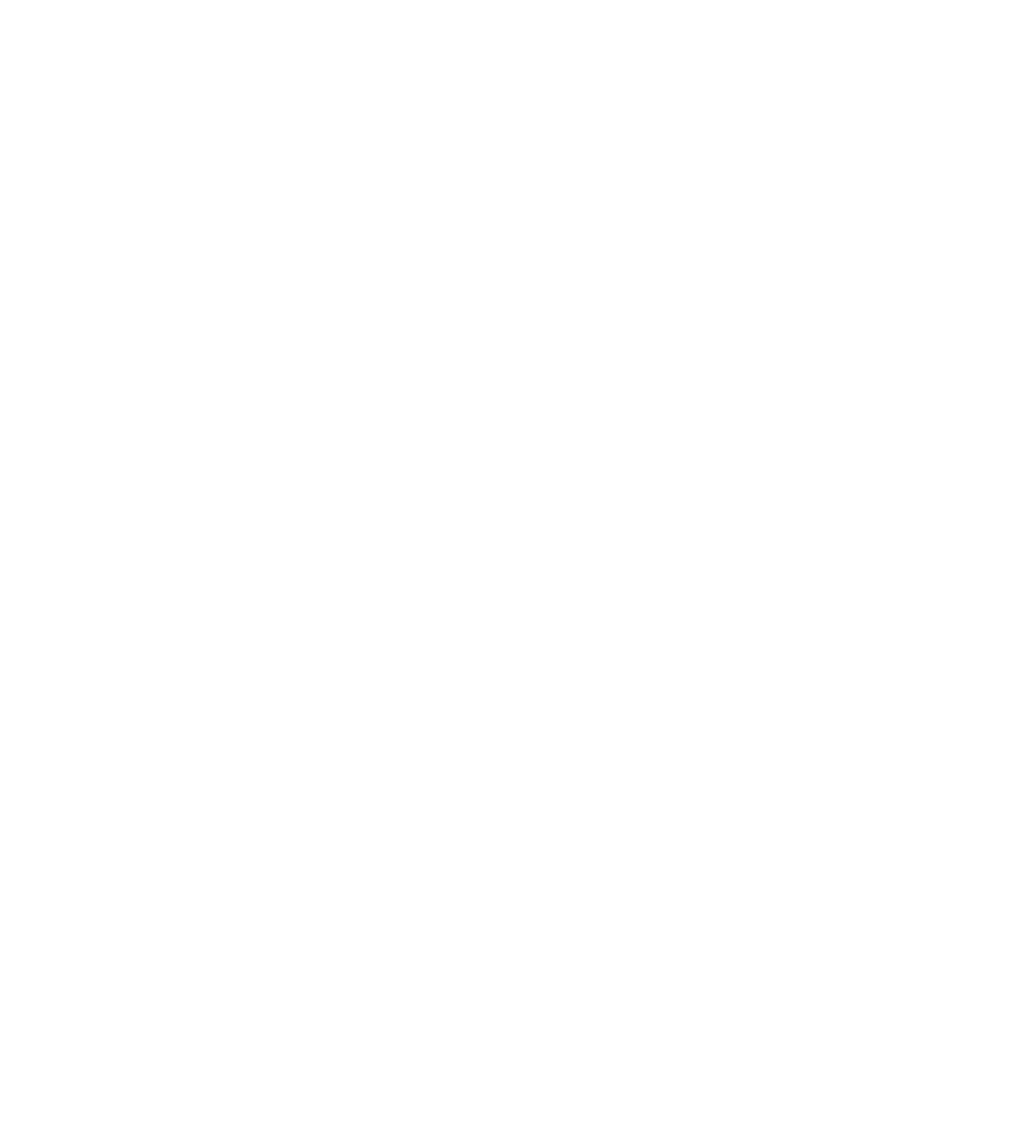
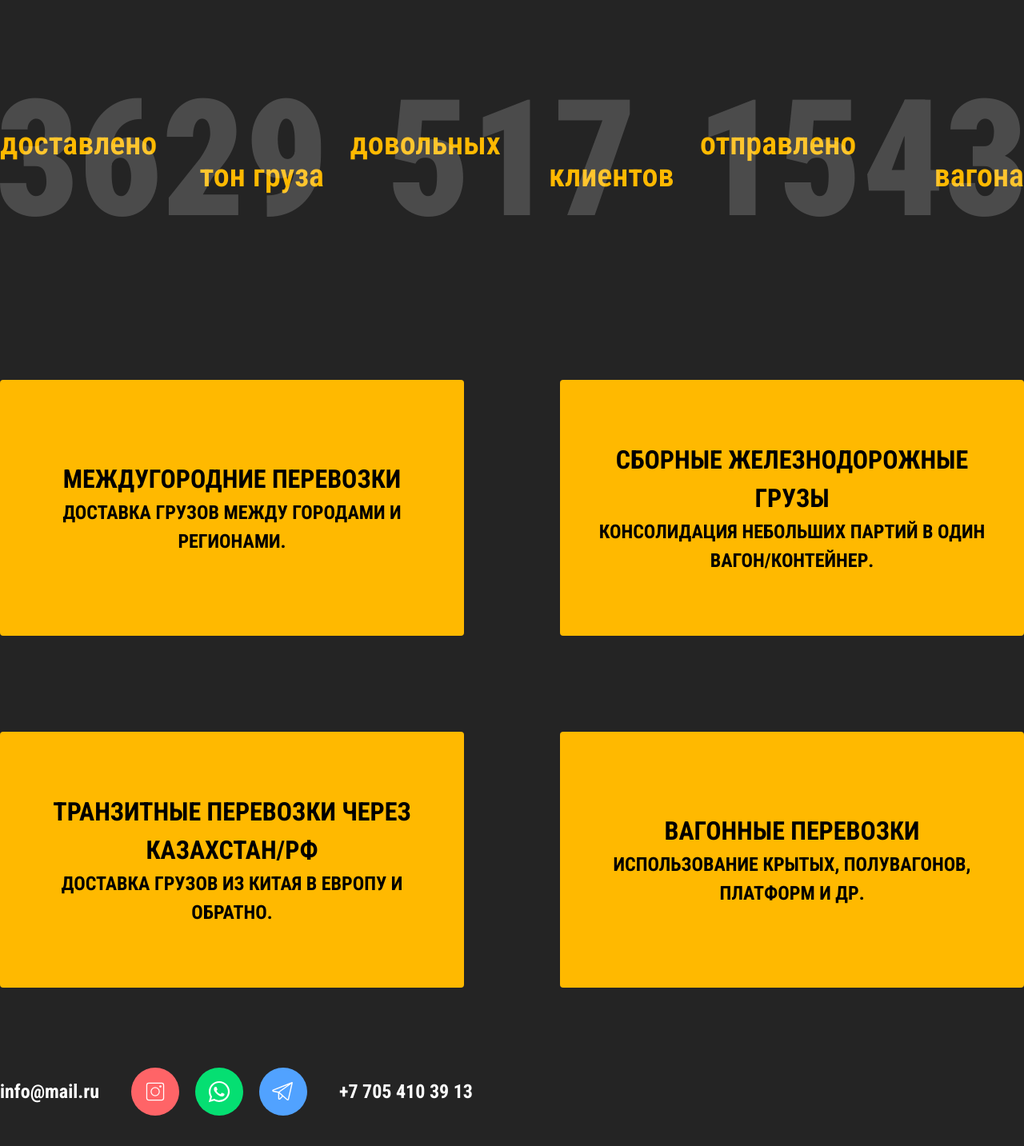
Before and after one commit to vlassov-i240288/toosapsan_frontend, a React (Vite) app: page / in a window 1280 px wide. Shown: the part 915-2348 px from the top of the page at 80% size. Before the commit the page ends 800 px from the top, so only its background shows below. Built offline with nearby package versions, Linux system fonts and the light colour scheme.

Commit message:
sections v.1

```diff
--- a/src/components/mainMenu/MainMenu.jsx
+++ b/src/components/mainMenu/MainMenu.jsx
@@ -11,18 +11,14 @@
         <>
 
             <nav className="center fixed top-0 left-0 w-full flex justify-between h-[80px] items-center shadow bg-[#ffffff] z-50">
-
-
-
-                    <div>
+                <div className="ms-5">
                     <a className="relative" href="">
                         <img className="w-30" src={logo} alt="logo" />
                         <span className="absolute italic font-bold w-[130px] top-[6px] left-[18px] text-[20px]">TOO SAPSAN TL</span>
                     </a>
                 </div>
 
-
-                    <div>
+                <div className="me-5">
 
                     {/* Бургер-кнопка */}
                     {/* <button
@@ -47,15 +43,11 @@
                     </button> */}
 
                     <ul className="flex gap-10">
-                            <li><a className="flex items-center gap-1 font-bold text-[17px]" href=""><BiNotepad /> О нас</a></li>
-                            <li><a className="flex items-center gap-1 font-bold text-[17px]" href=""><BiLayer /> Услуги</a></li>
+                        <li><a className="flex items-center gap-1 font-bold text-[17px]" href=""><BiNotepad />О нас</a></li>
+                        <li><a className="flex items-center gap-1 font-bold text-[17px]" href=""><BiLayer />Услуги</a></li>
                         <li><a className="flex items-center gap-1 font-bold text-[17px]" href=""><BiIdCard />Контакты</a></li>
                     </ul>
-
                 </div>
-
-
-
             </nav>
 
 
--- /dev/null
+++ b/src/components/sections/about/About.css
@@ -0,0 +1,7 @@
+.about {
+    background-color: #242424;
+}
+
+.about_count {
+    color: rgba(255, 255, 255, 0.18);
+}
--- /dev/null
+++ b/src/components/sections/about/About.jsx
@@ -0,0 +1,39 @@
+import "./About.css"
+import AboutCountCard from "./AboutCountCard";
+import AboutCard from "./AboutCard"
+
+export default function About() {
+    return (
+        <section className="about center flex flex-col pb-[100px]">
+            <div className="relative top-[-63px]">
+                <h2 className="text-white text-[160px] font-black uppercase">TOO SapSan TL:</h2>
+            </div>
+            <div className="flex flex-col gap-50">
+                <div className="flex gap-5 justify-between flex-wrap">
+                    <AboutCountCard topText="доставлено" bottomText="тон груза" target={3629} />
+                    <AboutCountCard topText="довольных" bottomText="клиентов" target={517} />
+                    <AboutCountCard topText="отправлено" bottomText="вагона" target={1543} />
+                </div>
+                <div className="flex flex-col gap-30">
+                    <div className="flex justify-between gap-30">
+                        <AboutCard
+                            heading="Междугородние перевозки"
+                            text="доставка грузов между городами и регионами." />
+                        <AboutCard
+                            heading="Сборные железнодорожные грузы"
+                            text="консолидация небольших партий в один вагон/контейнер." />
+                    </div>
+
+                    <div className="flex justify-between gap-30">
+                        <AboutCard
+                            heading="Транзитные перевозки через Казахстан/РФ"
+                            text="доставка грузов из Китая в Европу и обратно." />
+                        <AboutCard
+                            heading="Вагонные перевозки"
+                            text="использование крытых, полувагонов, платформ и др." />
+                    </div>
+                </div>
+            </div>
+        </section>
+    );
+}
--- /dev/null
+++ b/src/components/sections/about/AboutCard.jsx
@@ -0,0 +1,36 @@
+import { useState } from "react";
+import AplicationModal from "../../modals/ApplicationModal";
+
+export default function AboutCard({ heading, text }) {
+    const [openModal, setOpenModal] = useState(false);
+
+
+    return (
+        <>
+            <div className="group [perspective:1000px] w-full h-80 flex-1 cursor-pointer">
+                <div className="relative w-full h-full transition-transform duration-700 [transform-style:preserve-3d] group-hover:[transform:rotateY(180deg)]">
+
+                    {/* FRONT */}
+                    <div className="absolute inset-0 [backface-visibility:hidden]">
+                        <div className="bg-amber-400 rounded p-10 flex flex-1 flex-col h-80 justify-center">
+                            <h2 className="uppercase text-center font-bold text-[32px]">{heading}</h2>
+                            <p className="uppercase text-center font-bold text-[24px]">{text}</p>
+                        </div>
+                    </div>
+
+                    {/* BACK */}
+                    <div onClick={() => setOpenModal(true)} className="absolute inset-0 [transform:rotateY(180deg)] [backface-visibility:hidden]">
+                        <div className="bg-black rounded p-10 flex flex-col h-80 justify-center items-center">
+                            <p className="text-amber-400 text-4xl">ЗАКАЗАТЬ УСЛУГУ</p>
+                        </div>
+                    </div>
+
+                </div>
+            </div>
+
+            {openModal && (
+                <AplicationModal onClose={() => setOpenModal(false)} />
+            )}
+        </>
+    );
+}
--- /dev/null
+++ b/src/components/sections/about/AboutCountCard.jsx
@@ -0,0 +1,59 @@
+import { useEffect, useRef, useState } from "react";
+
+function Counter({ target, duration = 2000 }) {
+    const [count, setCount] = useState(0);
+    const ref = useRef(null);
+    const started = useRef(false);
+
+    useEffect(() => {
+        const observer = new IntersectionObserver(
+            (entries) => {
+                if (entries[0].isIntersecting && !started.current) {
+                    started.current = true;
+                    animateCount();
+                }
+            },
+            { threshold: 0.5 } // 50% видно — запускаем
+        );
+
+        if (ref.current) observer.observe(ref.current);
+        return () => observer.disconnect();
+    }, []);
+
+    const animateCount = () => {
+        let start = 0;
+        const startTime = performance.now();
+
+        const step = (now) => {
+            const progress = Math.min((now - startTime) / duration, 1);
+            const value = Math.floor(progress * target);
+            setCount(value);
+
+            if (progress < 1) {
+                requestAnimationFrame(step);
+            }
+        };
+
+        requestAnimationFrame(step);
+    };
+
+    return (
+        <span ref={ref}>{count}</span>
+    );
+}
+
+export default function AboutCountCard({ topText, bottomText, target }) {
+  return (
+    <div className="h-[150px] w-[405px] relative flex flex-col justify-center">
+      <p className="text-amber-400 font-semibold text-[40px] leading-none">
+        {topText}
+      </p>
+      <p className="about_count font-black text-[203px] leading-none absolute self-center">
+        <Counter target={target} />
+      </p>
+      <p className="text-amber-400 font-semibold text-[40px] leading-none text-end">
+        {bottomText}
+      </p>
+    </div>
+  );
+}
--- /dev/null
+++ b/src/components/sections/contacts/Contacts.css
@@ -0,0 +1,6 @@
+.contacts {
+    background-image: url(../../../assets/images/fon.jpg);
+    /* background-image: url(../../../assets/images/intro-bg.jpg); */
+    background-repeat: no-repeat;
+    background-size: cover;
+}
--- /dev/null
+++ b/src/components/sections/contacts/Contacts.jsx
@@ -0,0 +1,55 @@
+import { FaWhatsapp } from "react-icons/fa";
+import { PiTelegramLogoLight } from "react-icons/pi";
+import { CiInstagram } from "react-icons/ci";
+import "./Contacts.css"
+
+export default function Contacts() {
+    return (
+        <section className="flex flex-col contacts">
+            <div className="">
+                {/* <h2 className="text-[#242424] text-[160px] font-bold">КОНТАКТЫ</h2> */}
+                <div className="center flex gap-10 items-center bg-[#242424] pb-25">
+                    <div>
+                        <a href="mailto:info@mail.ru" className="text-2xl font-bold text-[#fff]">
+                            info@mail.ru
+                        </a>
+                    </div>
+                    <div className="flex gap-5 ">
+                        <a
+                            href="#"
+                            className="cursor-pointer w-15 h-15 bg-red-400 flex justify-center items-center rounded-4xl
+             transition duration-300 hover:brightness-90"
+                        >
+                            <CiInstagram className="text-3xl text-white" />
+                        </a>
+
+                        <a
+                            href="#"
+                            className="cursor-pointer w-15 h-15 bg-green-400 flex justify-center items-center rounded-4xl
+             transition duration-300 hover:brightness-90"
+                        >
+                            <FaWhatsapp className="text-3xl text-white" />
+                        </a>
+
+                        <a
+                            href="#"
+                            className="cursor-pointer w-15 h-15 bg-blue-400 flex justify-center items-center rounded-4xl
+             transition duration-300 hover:brightness-90"
+                        >
+                            <PiTelegramLogoLight className="text-3xl text-white" />
+                        </a>
+
+                    </div>
+                    <div>
+                        <a href="tel:+77054103913" className="text-2xl font-bold text-[#fff]">
+                            +7 705 410 39 13
+                        </a>
+                    </div>
+                </div>
+            </div>
+            <div>
+                <script type="text/javascript" charset="utf-8" async src="https://api-maps.yandex.ru/services/constructor/1.0/js/?um=constructor%3Ad4e2611309451076324e730a7ac84643c5330214c9208ebe21c5c840284bfa45&amp;width=100%25&amp;height=720&amp;lang=en_FR&amp;scroll=true"></script>
+            </div>
+        </section>
+    )
+}
--- a/src/components/sections/header/Header.css
+++ b/src/components/sections/header/Header.css
@@ -8,5 +8,5 @@
 
 .heading_fon {
     color: rgba(36, 36, 36, 0.05);
-    transform: rotate(-15deg)
+    /* transform: rotate(-15deg) */
 }
--- a/src/components/sections/header/Header.jsx
+++ b/src/components/sections/header/Header.jsx
@@ -13,8 +13,11 @@
     };
 
     return (
-        <header className="h-[100vh] pt-[100px] flex items-center justify-center">
-            <h1 className="heading_fon font-black text-[10vw] items-center justify-center">ГРУЗОПЕРЕВОЗКИ</h1>
+        <header className="h-screen pt-[100px] flex items-center justify-center relative">
+
+            <h1 className="heading_fon font-black text-[12vw] items-center justify-center">ГРУЗОПЕРЕВОЗКИ</h1>
+            <p className="absolute text-center text-2xl center"><span className="text-amber-400">TOO SapSan TL</span> — надежный партнер в сфере грузоперевозок. Мы обеспечиваем железнодорожные перевозки любой сложности, а также международные и внутренние автомобильные доставки.</p>
+
             {/* <div className='flex flex-col gap-10 p-5'>
                 <div className="flex flex-col gap-10">
                     <h1 className='text-3xl'>Грузоперевозки по странам СНГ.</h1>
--- a/src/pages/MainPage/MainPage.jsx
+++ b/src/pages/MainPage/MainPage.jsx
@@ -1,11 +1,15 @@
 import MainMenu from "../../components/mainMenu/MainMenu"
 import Header from "../../components/sections/header/Header"
+import About from "../../components/sections/about/About"
+import Contacts from "../../components/sections/contacts/Contacts"
 
 export default function MainPage() {
     return (
         <>
-            <MainMenu />
+            {/* <MainMenu /> */}
             <Header />
+            <About />
+            <Contacts />
         </>
     )
 }
```
Lines whose indentation alone changed are shown as unchanged.
